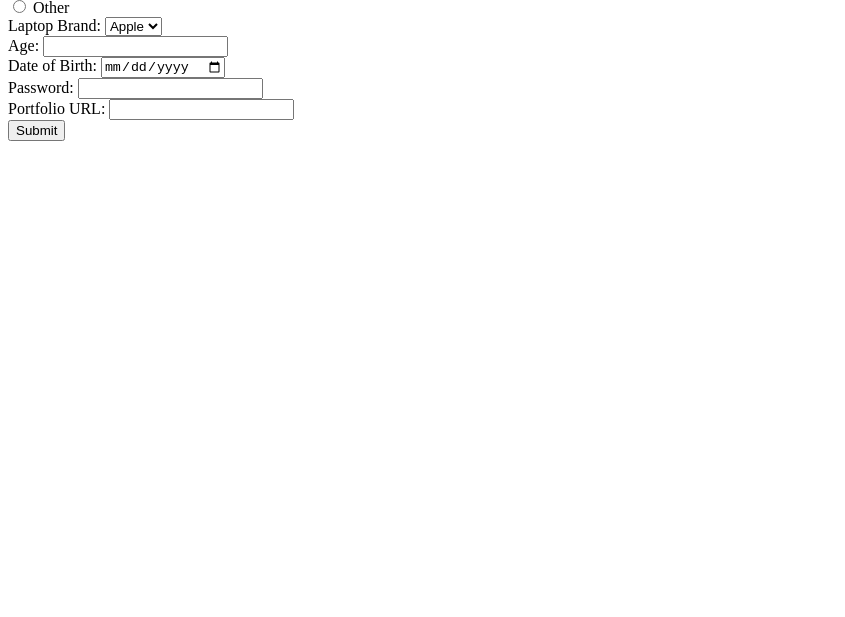
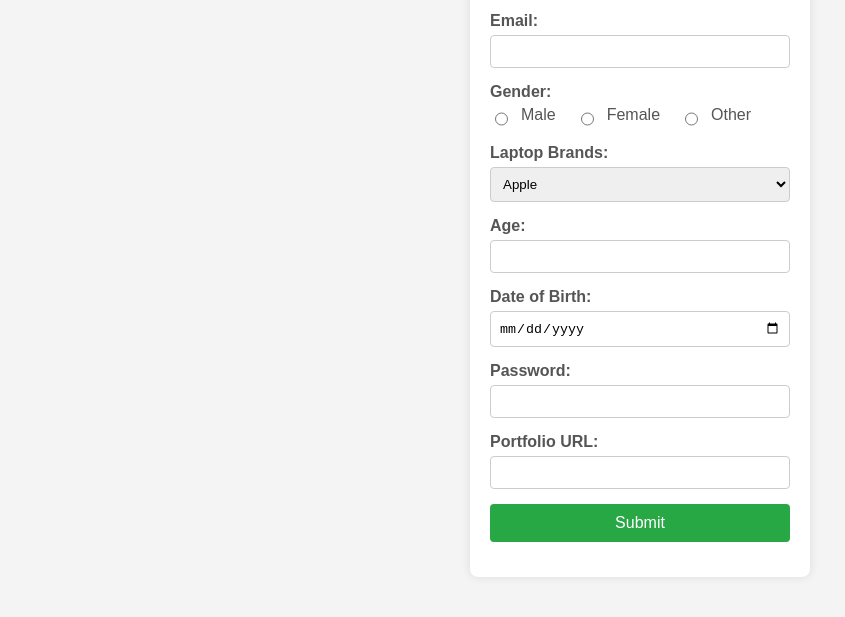
Before and after one commit to acciojob/job-app-form-Mayanka11y, a website: page main.html in a window 1280 px wide. Shown: the part 183-800 px from the top of the page, without its empty margins (0-845 px from the left). Drawn offline with Linux system fonts and the light colour scheme.

Commit message:
created a submission

```diff
--- a/main.html
+++ b/main.html
@@ -1,78 +1,78 @@
 <!DOCTYPE html>
-<html>
+<html lang="en">
+<head>
+    <meta charset="UTF-8">
+    <meta name="viewport" content="width=device-width, initial-scale=1.0">
+    <title>Job Application Form</title>
+    <link rel="stylesheet" href="styles.css"> <!-- Link to external CSS file -->
+</head>
+<body>
+    <form id="job-application-form" method="post">
+        <h1>Job Application Form</h1>
 
-<head>
-	<link rel="stylesheet" href="styles.css">
-</head>
-
-<body>
-	<h1>Job Application Form</h1>
-	<form action="submit_form.php" method="POST">
-		<!-- Name -->
-		<div>
+        <!-- Name Field -->
+        <div class="form-group">
             <label for="name">Name:</label>
             <input type="text" id="name" name="name" required>
         </div>
 
-		<!-- Email -->
-		<div>
+        <!-- Email Field -->
+        <div class="form-group">
             <label for="email">Email:</label>
             <input type="email" id="email" name="email" required>
         </div>
 
-		<!-- Gender -->
-		<div>
-			<label>Gender:</label><br>
+        <!-- Gender Field -->
+        <div class="form-group">
+            <label>Gender:</label>
+            <div class="radio-group">
                 <input type="radio" id="male" name="gender" value="male" required>
-			<label for="male">Male</label><br>
+                <label for="male">Male</label>
                 <input type="radio" id="female" name="gender" value="female" required>
-			<label for="female">Female</label><br>
+                <label for="female">Female</label>
                 <input type="radio" id="other" name="gender" value="other" required>
-			<label for="other">Other</label><br>
+                <label for="other">Other</label>
+            </div>
         </div>
 
-		<!-- Laptop Brands -->
-		<div>
-			<label for="laptop">Laptop Brand:</label>
+        <!-- Laptop Brands Dropdown -->
+        <div class="form-group">
+            <label for="laptop">Laptop Brands:</label>
             <select id="laptop" name="laptop">
-				<option value="Apple">Apple</option>
-				<option value="Asus">Asus</option>
-				<option value="HP">HP</option>
+                <option value="apple">Apple</option>
+                <option value="asus">Asus</option>
+                <option value="hp">HP</option>
             </select>
         </div>
 
-		<!-- Age -->
-		<div>
+        <!-- Age Field -->
+        <div class="form-group">
             <label for="age">Age:</label>
             <input type="number" id="age" name="age" required>
         </div>
 
-		<!-- Date of Birth -->
-		<div>
+        <!-- Date of Birth Field -->
+        <div class="form-group">
             <label for="dob">Date of Birth:</label>
             <input type="date" id="dob" name="dob" required>
         </div>
 
-		<!-- Password -->
-		<div>
+        <!-- Password Field -->
+        <div class="form-group">
             <label for="password">Password:</label>
             <input type="password" id="password" name="password" required>
         </div>
 
-		<!-- Portfolio URL -->
-		<div>
+        <!-- Portfolio URL Field -->
+        <div class="form-group">
             <label for="portfolio">Portfolio URL:</label>
             <input type="url" id="portfolio" name="portfolio">
         </div>
 
         <!-- Submit Button -->
-		<div>
+        <div class="form-group">
             <button type="submit">Submit</button>
         </div>
     </form>
-
-	<script src="script.js"></script>
-
 </body>
-
 </html>
--- a/script.js
+++ b/script.js
@@ -10,8 +10,28 @@
             if (!form.checkValidity()) {
                 event.preventDefault();
                 event.stopPropagation();
+            }// script.js
+(function () {
+    'use strict';
+
+    document.addEventListener('DOMContentLoaded', function () {
+
+        var form = document.getElementById('job-application-form');
+
+
+        form.addEventListener('submit', function (event) {
+
+            if (!form.checkValidity()) {
+                event.preventDefault();
+                event.stopPropagation();
             }
+
+
             form.classList.add('was-validated');
         }, false);
     });
 })();
+            form.classList.add('was-validated');
+        }, false);
+    });
+})();
--- a/styles.css
+++ b/styles.css
@@ -1,2 +1,78 @@
 
 /* Your CSS Code here. */
+/* General Styling */
+body {
+    font-family: Arial, sans-serif;
+    background-color: #f4f4f4;
+    margin: 0;
+    padding: 0;
+    display: flex;
+    justify-content: center;
+    align-items: center;
+    height: 100vh;
+}
+
+form {
+    background-color: #fff;
+    padding: 20px;
+    border-radius: 8px;
+    box-shadow: 0 0 10px rgba(0, 0, 0, 0.1);
+    width: 300px;
+}
+
+h1 {
+    text-align: center;
+    margin-bottom: 20px;
+    font-size: 24px;
+    color: #333;
+}
+
+.form-group {
+    margin-bottom: 15px;
+}
+
+label {
+    display: block;
+    margin-bottom: 5px;
+    font-weight: bold;
+    color: #555;
+}
+
+input[type="text"],
+input[type="email"],
+input[type="number"],
+input[type="date"],
+input[type="password"],
+input[type="url"],
+select {
+    width: 100%;
+    padding: 8px;
+    border: 1px solid #ccc;
+    border-radius: 4px;
+    box-sizing: border-box;
+}
+
+.radio-group {
+    display: flex;
+    gap: 10px;
+}
+
+.radio-group label {
+    font-weight: normal;
+    margin-right: 10px;
+}
+
+button {
+    width: 100%;
+    padding: 10px;
+    background-color: #28a745;
+    color: white;
+    border: none;
+    border-radius: 4px;
+    cursor: pointer;
+    font-size: 16px;
+}
+
+button:hover {
+    background-color: #218838;
+}
```
Lines whose indentation alone changed are shown as unchanged.
